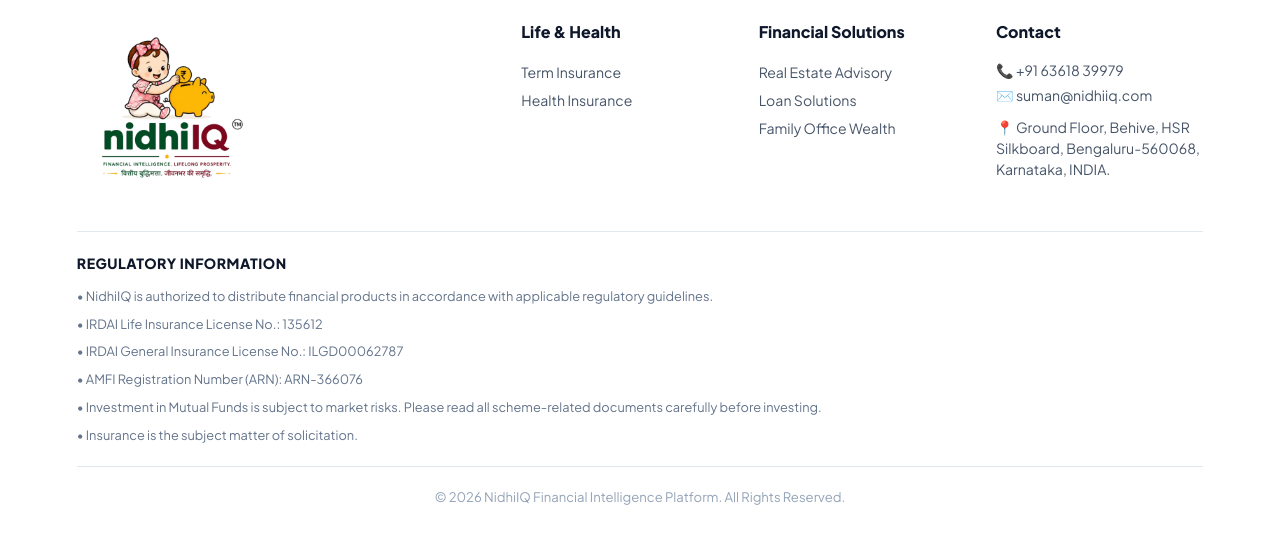
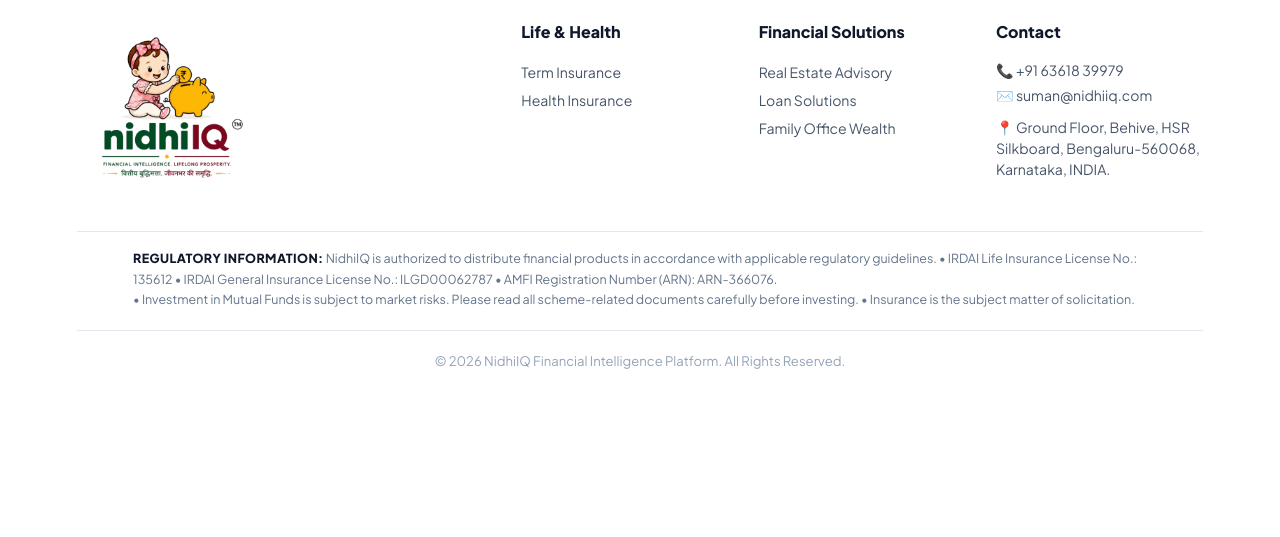
Before and after one commit to infonidhiiq/nidhiiq, a FastAPI app: page / in a window 1280 px wide. Shown: the part 3480-4017 px from the top of the page. After the commit the page ends 3849 px from the top, so only its background shows below. Run offline with FastAPI, Linux system fonts and the light colour scheme.

Commit message:
Update hero title size, 2-slide carousel, and 2-3 line Regulatory Info for templates/index.html

```diff
--- a/templates/index.html
+++ b/templates/index.html
@@ -179,16 +179,11 @@
       <div class="hero-slider-wrapper">
         <div class="hero-slider-track" id="heroSliderTrack">
           <!-- Slide 1 -->
-          <div class="hero-slide-item" onclick="App.openEnquireModal('Health Insurance Discount')">
-            <img src="/static/images/hero_slides/hero_slide_1.png?v=1" alt="Health Insurance Discount"
-              class="hero-slide-img">
-          </div>
-          <!-- Slide 2 -->
           <div class="hero-slide-item" onclick="App.openEnquireModal('Pet Insurance Protection')">
             <img src="/static/images/hero_slides/hero_slide_2.jpg?v=1" alt="Pet Insurance Protection"
               class="hero-slide-img">
           </div>
-          <!-- Slide 3 -->
+          <!-- Slide 2 -->
           <div class="hero-slide-item" onclick="App.openEnquireModal('Child Future Savings')">
             <img src="/static/images/hero_slides/hero_slide_3.jpg?v=1" alt="Child Future Savings"
               class="hero-slide-img">
@@ -205,7 +200,6 @@
         <div class="hero-slider-dots">
           <span class="hero-dot active" onclick="App.goToHeroSlide(0, event)"></span>
           <span class="hero-dot" onclick="App.goToHeroSlide(1, event)"></span>
-          <span class="hero-dot" onclick="App.goToHeroSlide(2, event)"></span>
         </div>
       </div>
     </div>
@@ -667,21 +661,10 @@
       </div>
     </div>
     <!-- Regulatory Information Section -->
-    <div
-      style="max-width:1350px; margin:24px auto 0; border-top:1px solid #e2e8f0; padding-top:20px; font-size:0.80rem; color:#64748b; line-height:1.7;">
-      <h5
-        style="color:#0f172a; font-weight:800; font-size:0.88rem; margin-bottom:10px; text-transform:uppercase; letter-spacing:0.5px;">
-        Regulatory Information</h5>
-      <ul style="list-style:none; padding:0; margin:0; display:grid; gap:6px;">
-        <li>• NidhiIQ is authorized to distribute financial products in accordance with applicable regulatory
-          guidelines.
-        <li>• IRDAI Life Insurance License No.: 135612
-        <li>• IRDAI General Insurance License No.: ILGD00062787
-        <li>• AMFI Registration Number (ARN): ARN-366076
-        <li>• Investment in Mutual Funds is subject to market risks. Please read all scheme-related documents carefully
-          before investing.
-        <li>• Insurance is the subject matter of solicitation.</li>
-      </ul>
+    <div class="nidhi-container"
+      style="margin:20px auto 0; border-top:1px solid #e2e8f0; padding-top:16px; font-size:0.78rem; color:#64748b; line-height:1.65;">
+      <span style="color:#0f172a; font-weight:800; text-transform:uppercase; letter-spacing:0.4px;">Regulatory Information:</span> NidhiIQ is authorized to distribute financial products in accordance with applicable regulatory guidelines. &bull; IRDAI Life Insurance License No.: 135612 &bull; IRDAI General Insurance License No.: ILGD00062787 &bull; AMFI Registration Number (ARN): ARN-366076.<br>
+      &bull; Investment in Mutual Funds is subject to market risks. Please read all scheme-related documents carefully before investing. &bull; Insurance is the subject matter of solicitation.
     </div>
 
     <div
```
